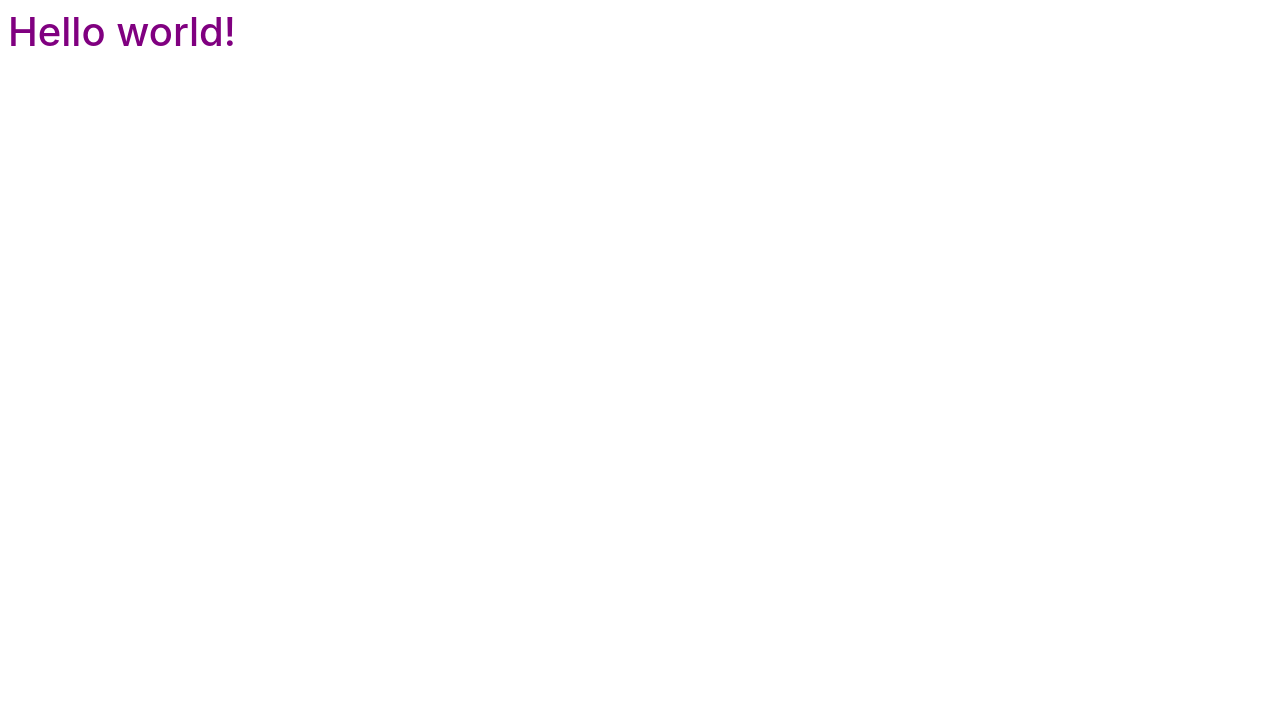
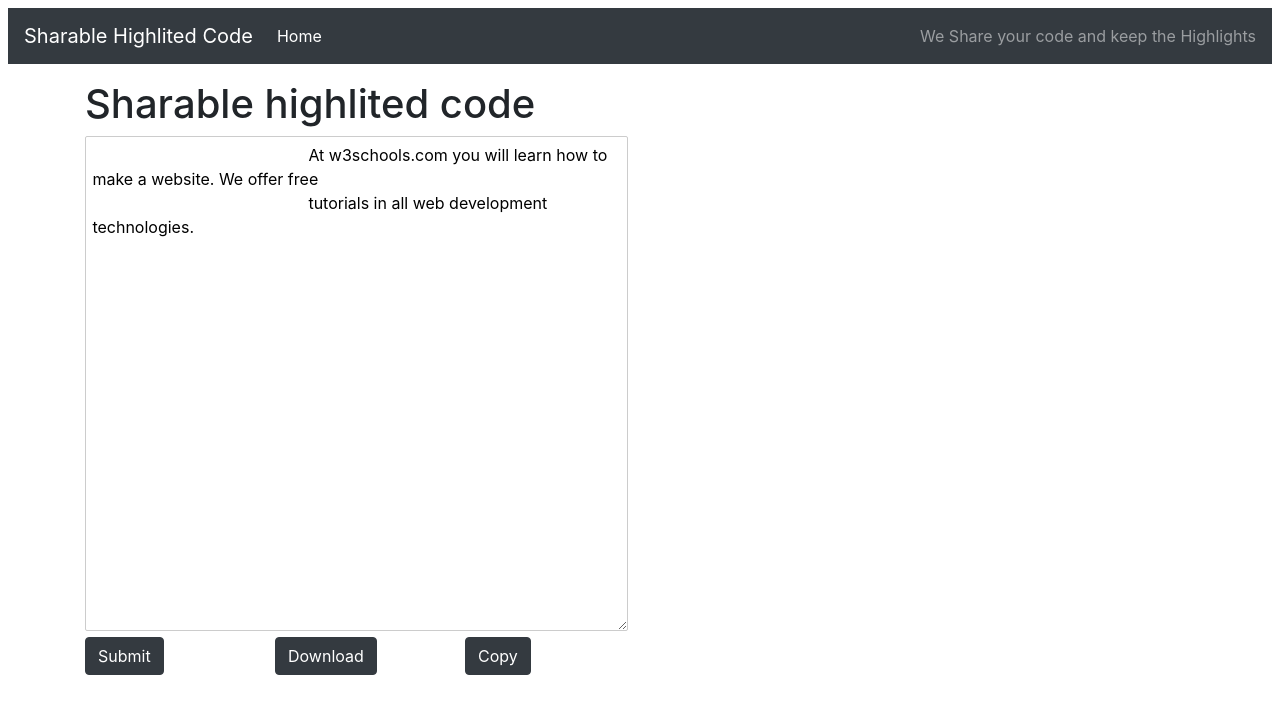
Before and after one commit to RafyAmgadBenjamin/share-highlighted-code, a Svelte app in the folder front-end/: page / in a window 1280 px wide. Shown: the top 714 px of the page. Built offline with nearby package versions, Linux system fonts and the light colour scheme.

Commit message:
Handle the navigation and the basic structure of the Home page

```diff
--- a/front-end/src/App.svelte
+++ b/front-end/src/App.svelte
@@ -1,11 +1,49 @@
 <script>
-	export let name;
+	import Navigation from './Navigation.svelte';
 </script>
 
-<style>
-	h1 {
-		color: purple;
-	}
-</style>
+<div>
+	<Navigation />
+</div>
 
-<h1>Hello {name}!</h1>
+<!--[Container]-->
+<div class="container">
+	<!--[Title]-->
+	<div class="mt-3">
+		<h1>Sharable highlited code</h1>
+	</div>
+	<div class="row">
+		<!--[Left-Side]-->
+		<div class="col-sm-6">
+			<!--[Content]-->
+			<div class="row">
+				<div class="col-sm-12">
+					<textarea rows="20" cols="50">
+						At w3schools.com you will learn how to make a website. We offer free
+						tutorials in all web development technologies.
+					</textarea>
+				</div>
+			</div>
+			<!--[BTNs]-->
+			<div class="row">
+				<!--[Submit-BTN]-->
+				<div class="col-sm-4">
+					<button type="button" class="btn btn-dark">Submit</button>
+				</div>
+				<!--[Download-BTN]-->
+				<div class="col-sm-4">
+					<button type="button" class="btn btn-dark">Download</button>
+				</div>
+				<!--[Submit-Copy]-->
+				<div class="col-sm-4">
+					<button type="button" class="btn btn-dark">Copy</button>
+				</div>
+			</div>
+		</div>
+		<!--[Right-Side]-->
+		<div class="col-sm-6">
+			<p />
+		</div>
+	</div>
+
+</div>
--- /dev/null
+++ b/front-end/src/Navigation.svelte
@@ -0,0 +1,53 @@
+<script>
+	// import active from 'svelte-spa-router/active';
+	// import {
+	// 	link,
+	// 	push,
+	// 	pop,
+	// 	replace,
+	// 	location,
+	// 	querystring,
+	// } from 'svelte-spa-router';
+</script>
+
+<style>
+	/* Style for "active" links; need to mark this :global because the router adds the class directly */
+	:global(a.my-active) {
+		color: #9d9d9d !important;
+	}
+</style>
+
+<div>
+	<nav class="navbar navbar-expand-lg navbar navbar-dark bg-dark">
+		<a class="navbar-brand" href="#">Sharable Highlited Code</a>
+		<button
+			class="navbar-toggler"
+			type="button"
+			data-toggle="collapse"
+			data-target="#navbarText"
+			aria-controls="navbarText"
+			aria-expanded="false"
+			aria-label="Toggle navigation">
+			<span class="navbar-toggler-icon" />
+		</button>
+		<div class="collapse navbar-collapse" id="navbarText">
+			<ul class="navbar-nav mr-auto">
+				<li class="nav-item active">
+					<a class="nav-link" href="#">
+						Home
+						<span class="sr-only">(current)</span>
+					</a>
+				</li>
+				<!-- <li class="nav-item">
+					<a class="nav-link" href="#">Features</a>
+				</li>
+				<li class="nav-item">
+					<a class="nav-link" href="#">Pricing</a>
+				</li> -->
+			</ul>
+			<span class="navbar-text">
+				We Share your code and keep the Highlights
+			</span>
+		</div>
+	</nav>
+</div>
```
